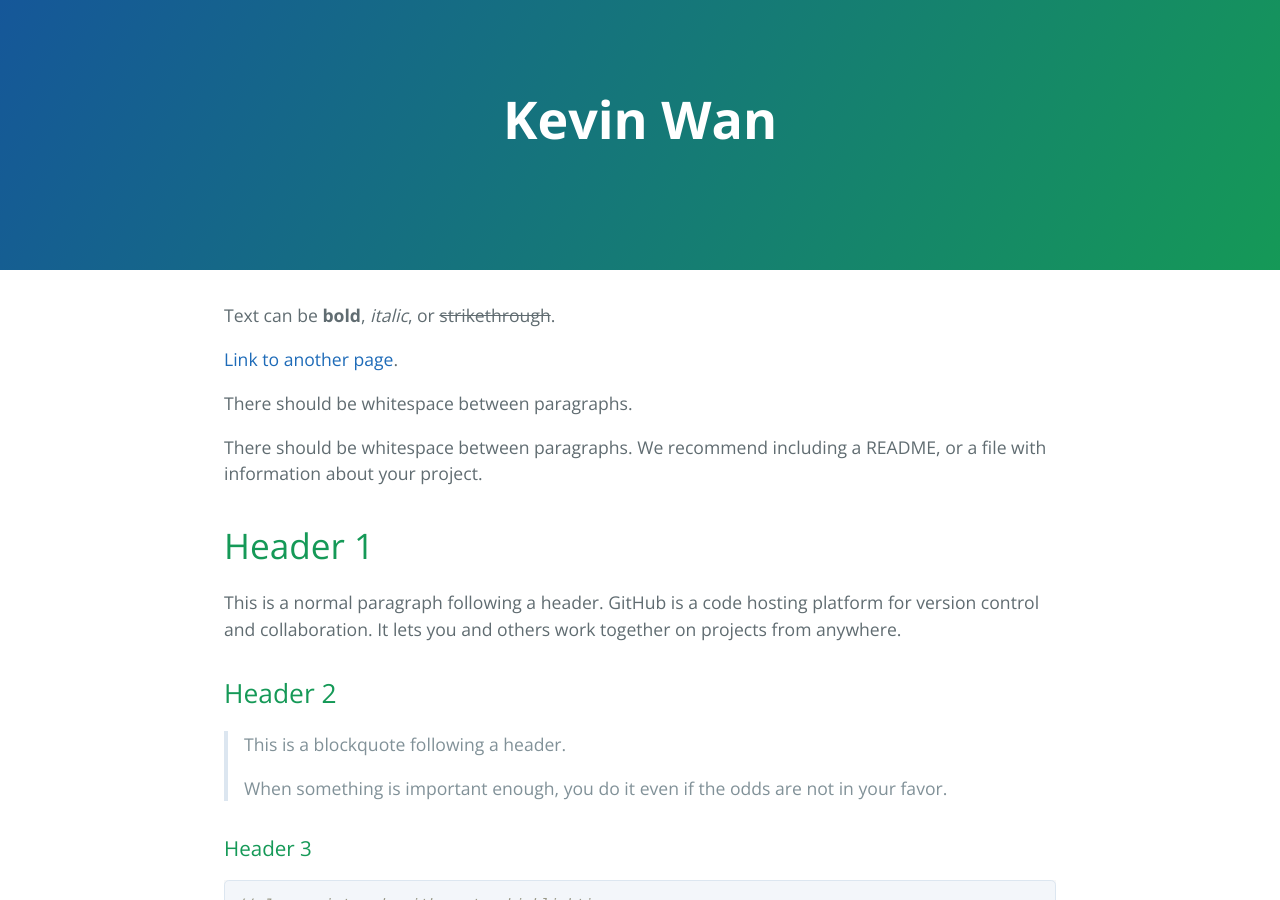
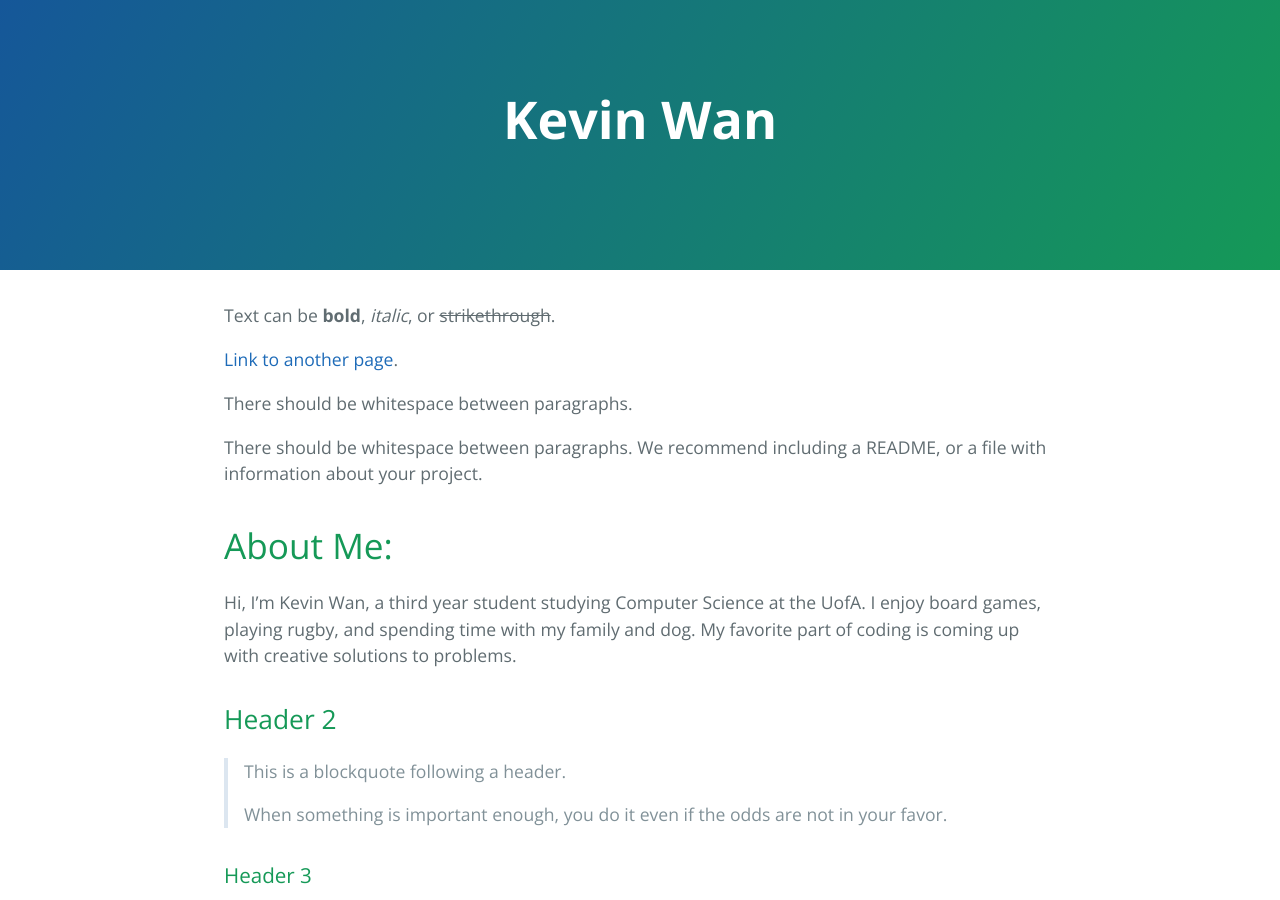
Before and after one commit to KevinWan4/KevinWan4.github.io, a Jekyll site: the page built from index.md, in a window 1280 px wide and 900 px high. Built offline with Jekyll 4.4.1, drawn with Linux system fonts in a browser that asks for light colours; the repository's description, which GitHub fills in, is left out.

Commit message:
Update index.md

```diff
--- a/index.md
+++ b/index.md
@@ -10,9 +10,9 @@ There should be whitespace between paragraphs.
 
 There should be whitespace between paragraphs. We recommend including a README, or a file with information about your project.
 
-# Header 1
+# About Me:
+Hi, I'm Kevin Wan, a third year student studying Computer Science at the UofA. I enjoy board games, playing rugby, and spending time with my family and dog. My favorite part of coding is coming up with creative solutions to problems.
 
-This is a normal paragraph following a header. GitHub is a code hosting platform for version control and collaboration. It lets you and others work together on projects from anywhere.
 
 ## Header 2
 
@@ -94,7 +94,7 @@ end
 
 ### Small image
 
-![Octocat](https://github.githubassets.com/images/icons/emoji/octocat.png)
+![Octocat](https://github.githubassets.com/images/icons/emoji/octocat.png) test
 
 ### Large image
 
```
